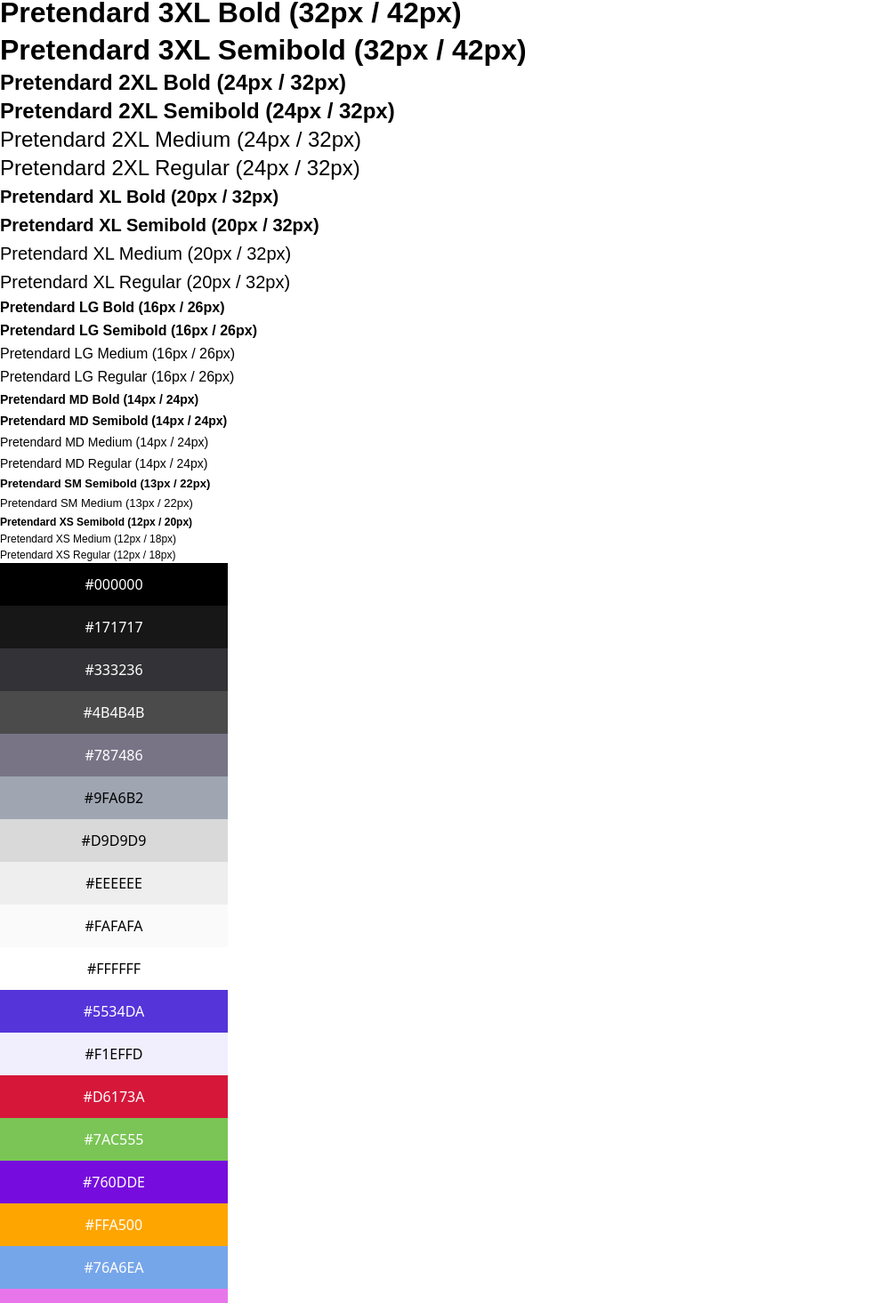
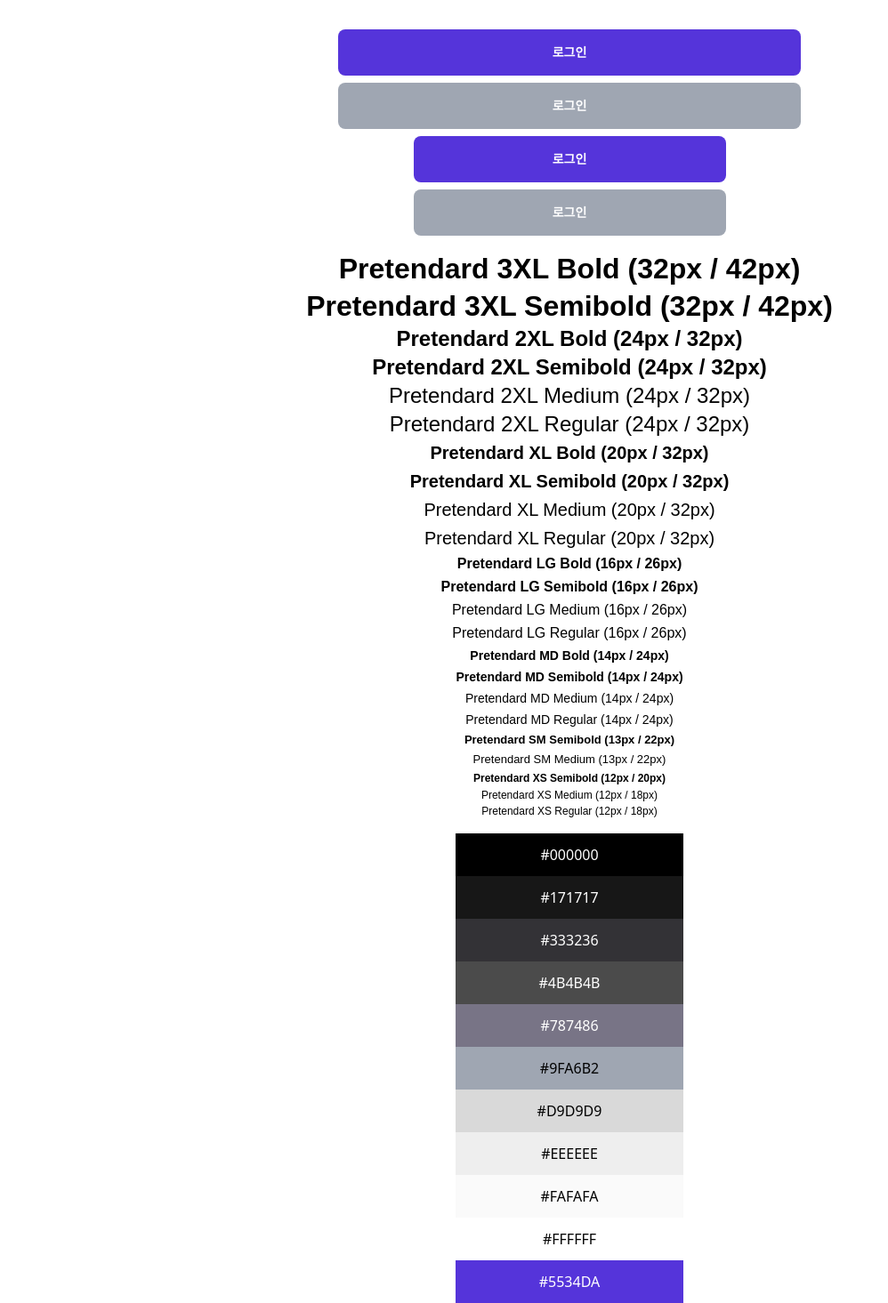
Before and after one commit to FE-3-2team/team2taskify, a Next.js app: page / in a window 1280 px wide. Shown: the part 7-1472 px from the top of the page at 89% size, without its empty margins (0-998 px from the left). Built offline with nearby package versions, Linux system fonts and the light colour scheme.

Commit message:
[Feat] 로그인 버튼 UI 개선 및 비활성화 상태 추가

```diff
--- /dev/null
+++ b/src/components/common/Button/LoginButton.tsx
@@ -0,0 +1,27 @@
+import React from "react";
+
+interface LoginButtonProps {
+  onClick: () => void;
+  text?: string;
+  size?: "small" | "large"; // 버튼 크기 선택 가능
+  disabled?: boolean; // 비활성화 여부
+}
+
+export default function LoginButton({
+  onClick,
+  text = "로그인",
+  size = "large", // 기본값 large
+  disabled = false, // 기본값 false (활성화 상태)
+}: LoginButtonProps) {
+  return (
+    <button
+      className={
+        `w-full ${size === "small" ? "max-w-[351px]" : "max-w-[520px]"} px-[14px] py-[14px]
+      ${disabled ? "bg-gray-9FA6B2 cursor-not-allowed" : "bg-violet-5534DA"} text-white text-md-semibold rounded-[8px] flex items-center justify-center`}
+      onClick={onClick}
+      disabled={disabled} // 비활성화 여부 적용
+    >
+      {text}
+    </button>
+  );
+}
--- /dev/null
+++ b/src/components/common/Button/index.tsx
@@ -0,0 +1,5 @@
+export { default as LoginButton } from "./LoginButton";
+// export { default as ConfirmButton } from "./ConfirmButton";
+// export { default as InviteButton } from "./InviteButton";
+// export { default as DashboardButton } from "./DashboardButton";
+// export { default as PaginationButton } from "./PaginationButton";
--- a/src/pages/index.tsx
+++ b/src/pages/index.tsx
@@ -1,6 +1,17 @@
+import { LoginButton } from "@/components/common/Button";
+
+
 export default function Home() {
   return (
     <>
+      <div className="flex flex-col items-center justify-center min-h-screen gap-4 mt-10 mb-10 text-center">
+        <div className="w-full max-w-[800px] flex flex-col items-center justify-center gap-2">
+          <LoginButton onClick={() => console.log("Large 버튼 클릭")} size="large" />
+          <LoginButton onClick={() => console.log("비활성화 버튼 클릭")} size="large" disabled />
+          <LoginButton onClick={() => console.log("Small 버튼 클릭")} size="small" />
+          <LoginButton onClick={() => console.log("비활성화 버튼 클릭")} size="small" disabled />
+        </div>
+        <div className="w-full max-w-[800px] flex flex-col items-center justify-center">
           <p className="text-3xl-bold">Pretendard 3XL Bold (32px / 42px)</p>
           <p className="text-3xl-semibold">Pretendard 3XL Semibold (32px / 42px)</p>
 
@@ -30,27 +41,30 @@
           <p className="text-xs-semibold">Pretendard XS Semibold (12px / 20px)</p>
           <p className="text-xs-medium">Pretendard XS Medium (12px / 18px)</p>
           <p className="text-xs-regular">Pretendard XS Regular (12px / 18px)</p>
+        </div>
+        <div className="w-full max-w-[800px] flex flex-col items-center justify-center">
+          <div className="flex items-center justify-center w-64 h-12 text-white bg-black-000000">#000000</div>
+          <div className="flex items-center justify-center w-64 h-12 text-white bg-black-171717">#171717</div>
+          <div className="flex items-center justify-center w-64 h-12 text-white bg-black-333236">#333236</div>
+          <div className="flex items-center justify-center w-64 h-12 text-white bg-black-4B4B4B">#4B4B4B</div>
 
-      <div className="w-64 h-12 bg-black-000000 text-white flex items-center justify-center">#000000</div>
-      <div className="w-64 h-12 bg-black-171717 text-white flex items-center justify-center">#171717</div>
-      <div className="w-64 h-12 bg-black-333236 text-white flex items-center justify-center">#333236</div>
-      <div className="w-64 h-12 bg-black-4B4B4B text-white flex items-center justify-center">#4B4B4B</div>
+          <div className="flex items-center justify-center w-64 h-12 text-white bg-gray-787486">#787486</div>
+          <div className="flex items-center justify-center w-64 h-12 text-black bg-gray-9FA6B2">#9FA6B2</div>
+          <div className="flex items-center justify-center w-64 h-12 text-black bg-gray-D9D9D9">#D9D9D9</div>
+          <div className="flex items-center justify-center w-64 h-12 text-black bg-gray-EEEEEE">#EEEEEE</div>
+          <div className="flex items-center justify-center w-64 h-12 text-black bg-gray-FAFAFA">#FAFAFA</div>
+          <div className="flex items-center justify-center w-64 h-12 text-black bg-white-FFFFFF">#FFFFFF</div>
 
-      <div className="w-64 h-12 bg-gray-787486 text-white flex items-center justify-center">#787486</div>
-      <div className="w-64 h-12 bg-gray-9FA6B2 text-black flex items-center justify-center">#9FA6B2</div>
-      <div className="w-64 h-12 bg-gray-D9D9D9 text-black flex items-center justify-center">#D9D9D9</div>
-      <div className="w-64 h-12 bg-gray-EEEEEE text-black flex items-center justify-center">#EEEEEE</div>
-      <div className="w-64 h-12 bg-gray-FAFAFA text-black flex items-center justify-center">#FAFAFA</div>
-      <div className="w-64 h-12 bg-white-FFFFFF text-black flex items-center justify-center">#FFFFFF</div>
-
-      <div className="w-64 h-12 bg-violet-5534DA text-white flex items-center justify-center">#5534DA</div>
-      <div className="w-64 h-12 bg-violet-F1EFFD text-black flex items-center justify-center">#F1EFFD</div>
-      <div className="w-64 h-12 bg-red-D6173A text-white flex items-center justify-center">#D6173A</div>
-      <div className="w-64 h-12 bg-green-7AC555 text-white flex items-center justify-center">#7AC555</div>
-      <div className="w-64 h-12 bg-purple-760DDE text-white flex items-center justify-center">#760DDE</div>
-      <div className="w-64 h-12 bg-orange-FFA500 text-white flex items-center justify-center">#FFA500</div>
-      <div className="w-64 h-12 bg-blue-76A6EA text-white flex items-center justify-center">#76A6EA</div>
-      <div className="w-64 h-12 bg-pink-E876EA text-white flex items-center justify-center">#E876EA</div>
+          <div className="flex items-center justify-center w-64 h-12 text-white bg-violet-5534DA">#5534DA</div>
+          <div className="flex items-center justify-center w-64 h-12 text-black bg-violet-F1EFFD">#F1EFFD</div>
+          <div className="flex items-center justify-center w-64 h-12 text-white bg-red-D6173A">#D6173A</div>
+          <div className="flex items-center justify-center w-64 h-12 text-white bg-green-7AC555">#7AC555</div>
+          <div className="flex items-center justify-center w-64 h-12 text-white bg-purple-760DDE">#760DDE</div>
+          <div className="flex items-center justify-center w-64 h-12 text-white bg-orange-FFA500">#FFA500</div>
+          <div className="flex items-center justify-center w-64 h-12 text-white bg-blue-76A6EA">#76A6EA</div>
+          <div className="flex items-center justify-center w-64 h-12 text-white bg-pink-E876EA">#E876EA</div>
+        </div>
+      </div>
     </>
   );
 }
```
Also changed, not shown: src/components/common/Button/ConfirmButton.tsx (added), src/components/common/Button/DashboardButton.tsx (added), src/components/common/Button/InviteButton.tsx (added), src/components/common/Button/PaginationButton.tsx (added). Lines whose indentation alone changed are shown as unchanged.
